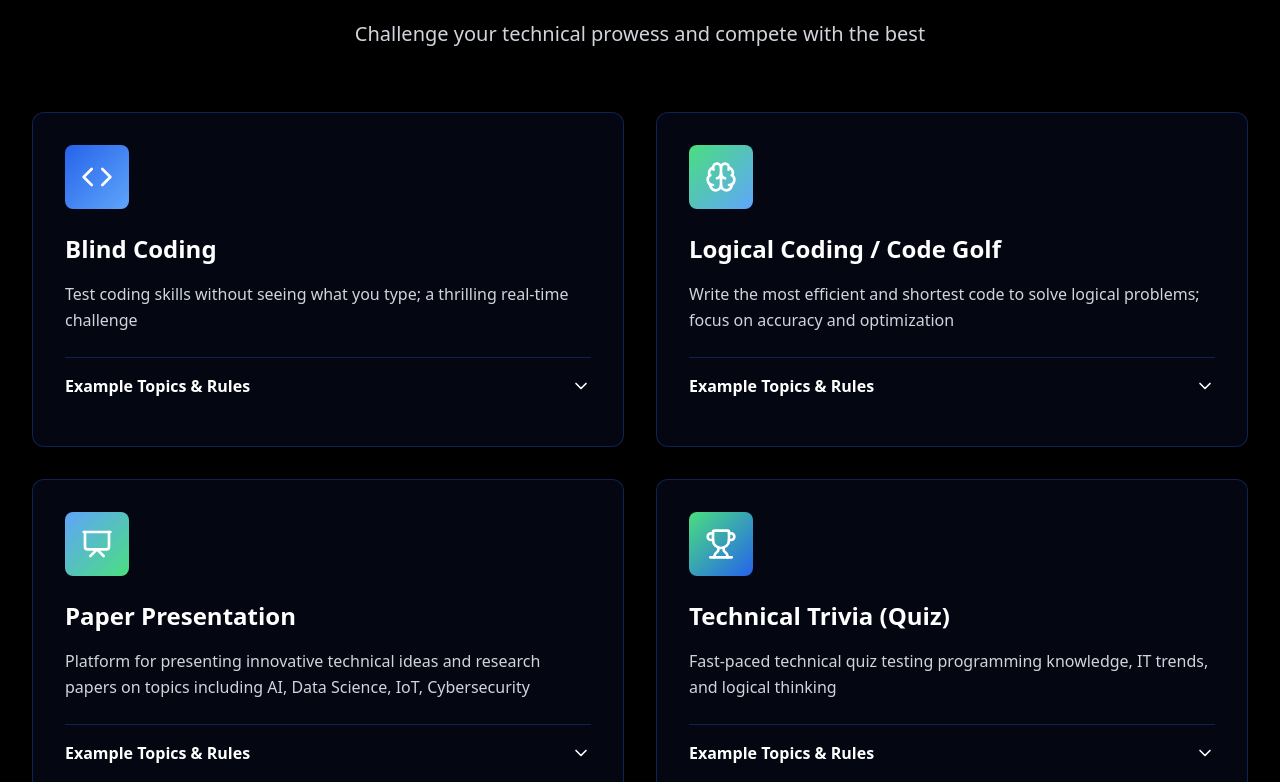
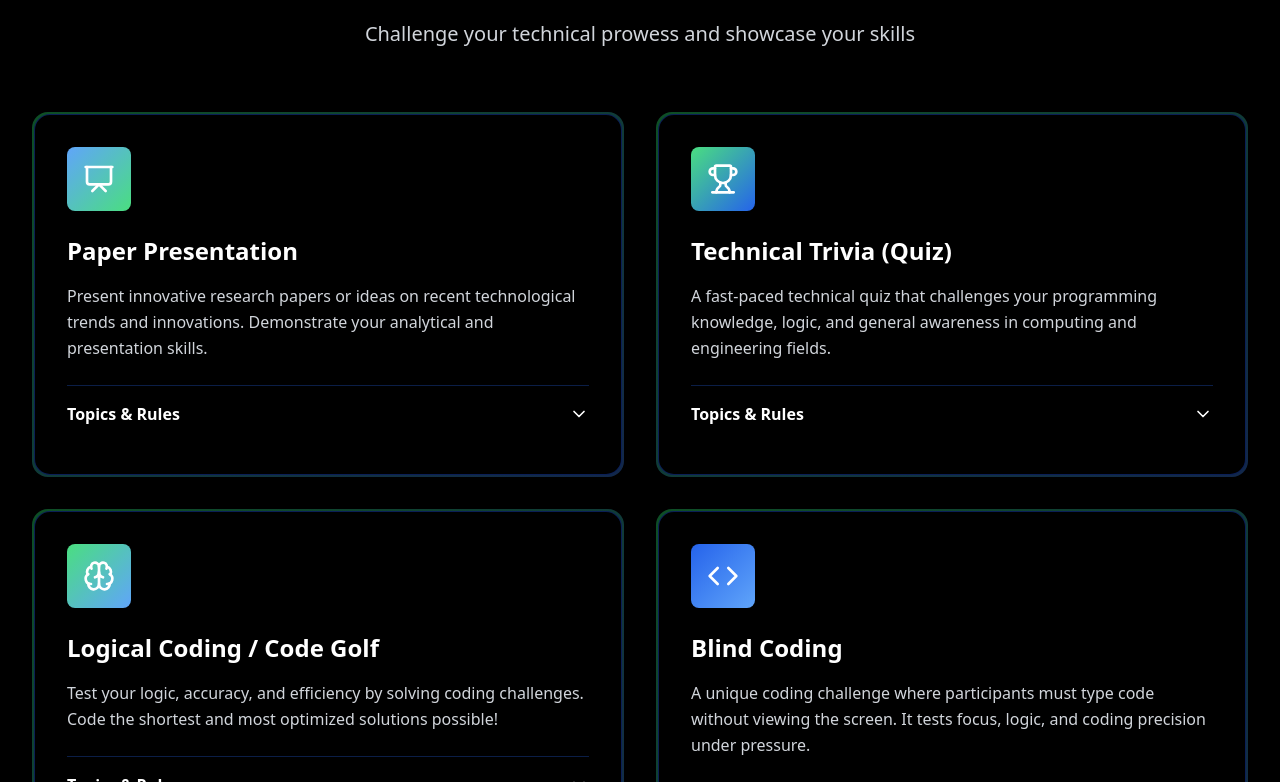
Before and after one commit to ThePremkumar/DataForge-2K25, a React (Vite) app: page / in a window 1280 px wide. Shown: the part 2638-3420 px from the top of the page. Built offline with nearby package versions, Linux system fonts and the light colour scheme.

Commit message:
update the topics rule

```diff
--- a/src/components/TechnicalEvents.tsx
+++ b/src/components/TechnicalEvents.tsx
@@ -1,98 +1,252 @@
 import React from 'react';
-import { CodeIcon, BrainIcon, PresentationIcon, TrophyIcon, ChevronDownIcon } from 'lucide-react';
+import {
+  CodeIcon,
+  BrainIcon,
+  PresentationIcon,
+  TrophyIcon,
+  ChevronDownIcon,
+} from 'lucide-react';
 import * as Accordion from '@radix-ui/react-accordion';
-const events = [{
+
+// ======================
+//  TECHNICAL EVENT DATA
+// ======================
+const events = [
+  {
+    title: 'Paper Presentation',
+    description:
+      'Present innovative research papers or ideas on recent technological trends and innovations. Demonstrate your analytical and presentation skills.',
+    icon: PresentationIcon,
+    color: 'from-blue-400 to-green-400',
+    topics: [
+      'Artificial Intelligence, Machine Learning & LLM Applications',
+      'Blockchain and Secure Data Management Systems',
+      'Cybersecurity, AI Threat Intelligence & Digital Forensics',
+      'Big Data, Cloud, and Edge Computing',
+      'Bioinformatics, Biomedical Engineering & AI in Healthcare',
+      'Optimization, Computation & Quantum-Inspired Intelligence',
+      'Internet of Things (IoT) & Smart Environments',
+      'Robotics, Automation & Intelligent Control Systems',
+      'Sustainable Business Models and Green Technology',
+      'Business Analytics, Predictive Intelligence & Decision Support Systems',
+    ],
+    rules: [
+      'Maximum 4 members per team; solo participation allowed.',
+      'A participant cannot join multiple teams.',
+      'No changes in team members after registration.',
+      'All members must contribute to paper preparation and presentation.',
+      'All members must be present and participate in the Q&A session.',
+      'Topics must relate to recent technological trends and innovative research areas.',
+      'Abstract must be within 250 words.',
+      'Only shortlisted abstracts will qualify for final presentation.',
+      'Abstract submission deadline: 30th October 2025.',
+      'Presentation time: 8 minutes + 2 minutes for Q&A.',
+      'PowerPoint (PPT) slides are mandatory.',
+    ],
+  },
+  {
+    title: 'Technical Trivia (Quiz)',
+    description:
+      'A fast-paced technical quiz that challenges your programming knowledge, logic, and general awareness in computing and engineering fields.',
+    icon: TrophyIcon,
+    color: 'from-green-400 to-blue-600',
+    topics: [
+      'Programming Languages',
+      'Networking',
+      'Computer Science Fundamentals',
+      'Electrical Concepts',
+      'Business and Management',
+    ],
+    rules: [
+      'Each team must consist of 2 or 3 members only.',
+      '15 seconds will be provided to answer each question.',
+      'The quiz consists of 90% technical and 10% non-technical (general knowledge) questions.',
+      'For every incorrect answer, 1 mark will be deducted (negative marking).',
+      'The use of electronic devices such as mobile phones, smart watches, or calculators is strictly prohibited.',
+      'Participants must maintain discipline throughout the event.',
+      'Any malpractice or misconduct may lead to disqualification.',
+    ],
+  },
+  {
+    title: 'Logical Coding / Code Golf',
+    description:
+      'Test your logic, accuracy, and efficiency by solving coding challenges. Code the shortest and most optimized solutions possible!',
+    icon: BrainIcon,
+    color: 'from-green-400 to-blue-400',
+    topics: [
+      'BASIC LOGIC TOPICS',
+      '• Input and Output',
+      '• Conditional Statements',
+      '• Loops',
+      '• Pattern Printing',
+      '• Basic Mathematical Operations',
+      '• String Reversal, Palindrome Check, Sum of Digits',
+      '• Arrays – Sum and Average',
+      '• Even or Odd Check',
+      '',
+      'MODERATE LOGIC TOPICS',
+      '• Prime Number Check, Armstrong Number, Fibonacci Series',
+      '• Sorting and Searching, Second Largest Element',
+      '• Frequency Count in Array/String, Anagram Check',
+      '• Missing Number in Sequence, Swapping Without Third Variable',
+      '• Simple Mathematical Series',
+      '',
+      'HIGH LOGIC TOPICS',
+      '• Recursion Problems, Matrix Operations',
+      '• String Compression, Balanced Parentheses',
+      '• Magic Number, Sum of Primes in Range',
+      '• Bitwise Operations, Tower of Hanoi',
+      '• Pattern with Complex Logic, Custom Algorithm Design',
+    ],
+    rules: [
+      'Individual participation only — no team entries are allowed.',
+      'Participants must have an IDE or code editor installed on their machine (e.g., VS Code, Spyder, Eclipse, etc.).',
+      'Participants may use any programming language to solve the given problems.',
+      'Internet usage, external assistance, and AI tools are strictly prohibited.',
+      'Copying or pasting code is not allowed.',
+      'Participants must bring their own laptops for the competition.',
+      'The number of rounds will be decided based on the number of participants present.',
+      'Writing code on paper is permitted if required.',
+      'Problems will be assessed based on logic, accuracy, and time efficiency.',
+      'In Code Golf, the shortest correct code will be declared the winner.',
+      'Judging Criteria: Fastest solution submitted within time and shortest code with correct output.',
+      'Judges’ decision will be final and binding.',
+      'All participants will receive certificates of participation.',
+    ],
+  },
+  {
     title: 'Blind Coding',
-  description: 'Test coding skills without seeing what you type; a thrilling real-time challenge',
+    description:
+      'A unique coding challenge where participants must type code without viewing the screen. It tests focus, logic, and coding precision under pressure.',
     icon: CodeIcon,
     color: 'from-blue-600 to-blue-400',
-  topics: ['Array manipulation and searching algorithms', 'String processing and pattern matching', 'Basic data structures (Stack, Queue, Linked List)', 'Sorting and searching techniques', 'Mathematical problem solving'],
-  rules: ['Monitor will be turned off while coding', 'Time limit: 30 minutes', 'Code must compile and run successfully', 'Judged on accuracy and efficiency']
-}, {
-  title: 'Logical Coding / Code Golf',
-  description: 'Write the most efficient and shortest code to solve logical problems; focus on accuracy and optimization',
-  icon: BrainIcon,
-  color: 'from-green-400 to-blue-400',
-  topics: ['Code optimization techniques', 'Algorithmic efficiency (Time & Space complexity)', 'Recursive vs Iterative solutions', 'Dynamic programming basics', 'Bit manipulation tricks'],
-  rules: ['Shortest code wins (character count)', 'Code must be readable and functional', 'Standard libraries allowed', 'Multiple test cases will be evaluated']
-}, {
-  title: 'Paper Presentation',
-  description: 'Platform for presenting innovative technical ideas and research papers on topics including AI, Data Science, IoT, Cybersecurity',
-  icon: PresentationIcon,
-  color: 'from-blue-400 to-green-400',
-  topics: ['Artificial Intelligence & Machine Learning applications', 'Data Science and Big Data Analytics', 'Internet of Things (IoT) innovations', 'Cybersecurity threats and solutions', 'Cloud Computing and Edge Computing', 'Blockchain technology and applications'],
-  rules: ['Presentation time: 10-12 minutes', 'Abstract submission required', 'PowerPoint/PDF format accepted', 'Q&A session included']
-}, {
-  title: 'Technical Trivia (Quiz)',
-  description: 'Fast-paced technical quiz testing programming knowledge, IT trends, and logical thinking',
-  icon: TrophyIcon,
-  color: 'from-green-400 to-blue-600',
-  topics: ['Programming languages (C, C++, Java, Python)', 'Data Structures and Algorithms', 'Operating Systems and Networks', 'Database Management Systems', 'Current IT trends and technologies', 'Software Engineering principles'],
-  rules: ['Multiple rounds: Prelims and Finals', 'Rapid fire and buzzer rounds', 'Team event (2-3 members)', 'No electronic devices allowed']
-}];
+    topics: [
+      'Programming languages allowed: Java, Python, JavaScript, C++',
+      'Algorithmic thinking and syntax recall',
+      'Typing precision and debugging through reasoning',
+    ],
+    rules: [
+      'Participants can compete individually or in pairs.',
+      'Languages allowed: Java, Python, JavaScript, C++.',
+      'Monitor screen will be turned off or covered during the round.',
+      'Problem statement will be shown or read aloud before starting.',
+      'Participants must type the entire code blindly within the given time limit.',
+      'Any syntax or logic error will affect scoring.',
+      'Disqualification Criteria:',
+      '• Turning on or looking at the monitor during the event.',
+      '• Seeking help or discussing with other participants.',
+      '• Using online compilers, syntax highlighting, or code assist tools.',
+    ],
+  },
+];
+
+// ======================
+//  TECHNICAL EVENTS UI
+// ======================
 export function TechnicalEvents() {
-  return <section id="technical" className="py-20 px-4 sm:px-6 lg:px-8 bg-black">
+  return (
+    <section id="technical" className="py-20 px-4 sm:px-6 lg:px-8 bg-black">
       <div className="max-w-7xl mx-auto">
+        {/* Header */}
         <div className="text-center mb-16">
           <h2 className="text-4xl sm:text-5xl font-bold text-white mb-4">
             Technical Events
           </h2>
           <p className="text-xl text-gray-300">
-            Challenge your technical prowess and compete with the best
+            Challenge your technical prowess and showcase your skills
           </p>
         </div>
+
+        {/* Event Cards */}
         <div className="grid grid-cols-1 md:grid-cols-2 gap-8">
           {events.map((event, index) => {
             const Icon = event.icon;
-          return <div key={index} className="group bg-blue-950/20 backdrop-blur-sm border border-blue-600/30 rounded-xl p-8 hover:border-green-400/50 transition-all duration-300 hover:transform hover:scale-105 hover:shadow-2xl hover:shadow-green-400/20">
-                <div className={`w-16 h-16 rounded-lg bg-gradient-to-br ${event.color} flex items-center justify-center mb-6 group-hover:scale-110 transition-transform`}>
+            return (
+              <div
+                key={index}
+                className="group rounded-2xl p-[2px] bg-gradient-to-br from-green-500/40 to-blue-500/30 hover:from-green-400 hover:to-blue-400 transition-all duration-500"
+              >
+                <div className="bg-black rounded-2xl p-8 border border-blue-700/40 hover:border-green-400/50 transition-all duration-500 hover:shadow-2xl hover:shadow-green-400/20">
+                  {/* Icon */}
+                  <div
+                    className={`w-16 h-16 rounded-lg bg-gradient-to-br ${event.color} flex items-center justify-center mb-6 group-hover:scale-110 transition-transform duration-500`}
+                  >
                     <Icon className="w-8 h-8 text-white" />
                   </div>
+
+                  {/* Title & Description */}
                   <h3 className="text-2xl font-bold text-white mb-4 group-hover:text-green-400 transition-colors">
                     {event.title}
                   </h3>
                   <p className="text-gray-300 leading-relaxed mb-6">
                     {event.description}
                   </p>
-                <Accordion.Root type="single" collapsible className="w-full">
-                  <Accordion.Item value="topics" className="border-t border-blue-600/30">
+
+                  {/* Accordion */}
+                  <Accordion.Root
+                    type="single"
+                    collapsible
+                    className="w-full"
+                    key={`accordion-${index}`}
+                  >
+                    <Accordion.Item
+                      value={`topics-${index}`}
+                      className="border-t border-blue-600/30"
+                    >
                       <Accordion.Trigger className="flex items-center justify-between w-full py-4 text-left text-white hover:text-green-400 transition-colors group/trigger">
                         <span className="font-semibold">
-                        Example Topics & Rules
+                          Topics & Rules
                         </span>
                         <ChevronDownIcon className="w-5 h-5 transition-transform duration-300 group-data-[state=open]/trigger:rotate-180" />
                       </Accordion.Trigger>
+
                       <Accordion.Content className="overflow-hidden data-[state=open]:animate-accordion-down data-[state=closed]:animate-accordion-up">
                         <div className="pb-4 space-y-4">
+                          {/* Topics */}
                           <div>
                             <h4 className="text-green-400 font-semibold mb-2">
                               Topics Covered:
                             </h4>
                             <ul className="space-y-2">
-                            {event.topics.map((topic, idx) => <li key={idx} className="text-gray-300 text-sm flex items-start">
+                              {event.topics.map((topic, idx) => (
+                                <li
+                                  key={idx}
+                                  className="text-gray-300 text-sm flex items-start"
+                                >
                                   <span className="text-green-400 mr-2">•</span>
                                   {topic}
-                              </li>)}
+                                </li>
+                              ))}
                             </ul>
                           </div>
+
+                          {/* Rules */}
                           <div>
                             <h4 className="text-blue-400 font-semibold mb-2">
                               Rules & Guidelines:
                             </h4>
                             <ul className="space-y-2">
-                            {event.rules.map((rule, idx) => <li key={idx} className="text-gray-300 text-sm flex items-start">
+                              {event.rules.map((rule, idx) => (
+                                <li
+                                  key={idx}
+                                  className="text-gray-300 text-sm flex items-start"
+                                >
                                   <span className="text-blue-400 mr-2">•</span>
                                   {rule}
-                              </li>)}
+                                </li>
+                              ))}
                             </ul>
                           </div>
                         </div>
                       </Accordion.Content>
                     </Accordion.Item>
                   </Accordion.Root>
-              </div>;
+                </div>
+              </div>
+            );
           })}
         </div>
       </div>
-    </section>;
+    </section>
+  );
 }
```
Lines whose indentation alone changed are shown as unchanged.
